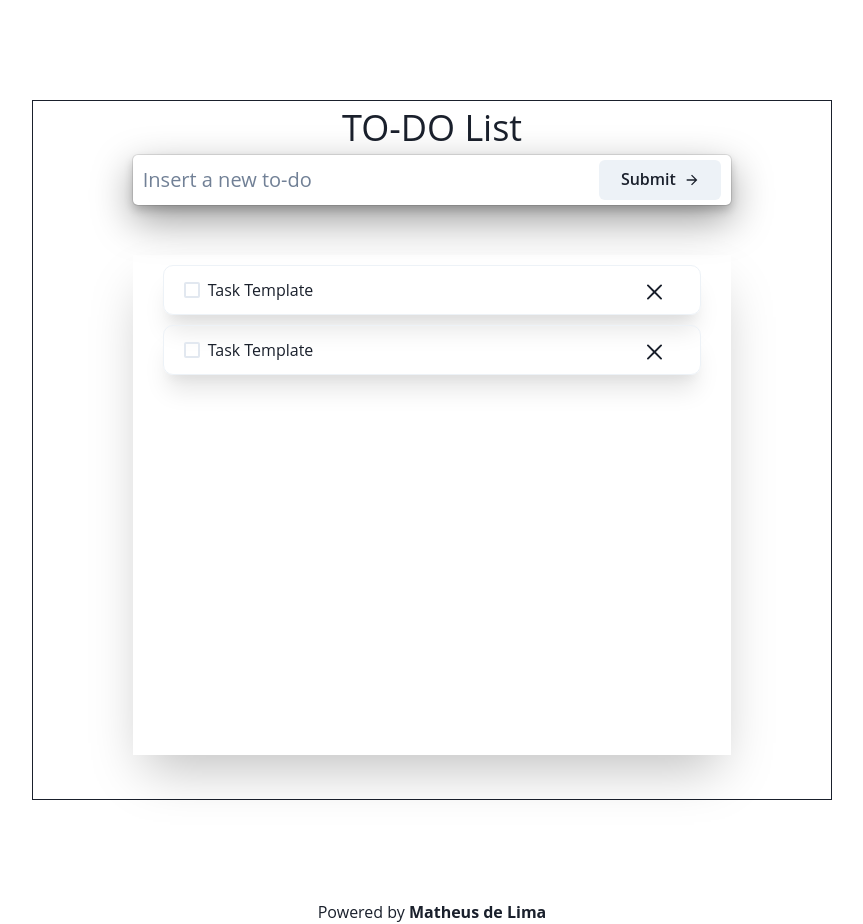
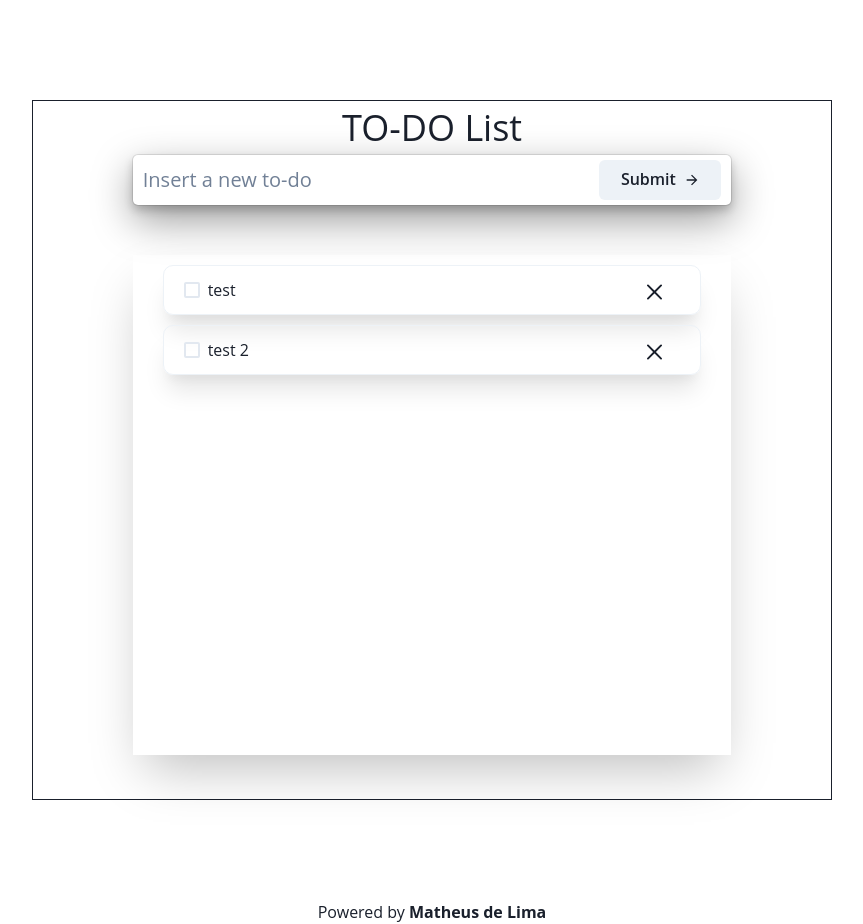
Before and after one commit to delimamatheus/todo-list, a Next.js app: page / in a window 1280 px wide. Shown: the whole page, without its empty margins (208-1071 px from the left). Built offline with nearby package versions, Linux system fonts and the light colour scheme.

Commit message:
✨ mapping `Task`

```diff
--- a/src/components/pages/Home/content.tsx
+++ b/src/components/pages/Home/content.tsx
@@ -1,6 +1,8 @@
+import { useState } from 'react'
 import { ArrowForwardIcon, CloseIcon } from "@chakra-ui/icons";
 import { Box, Button, Center, Checkbox, Divider, Input, Text } from "@chakra-ui/react";
 import { NewTODOProps } from "../../../interfaces/Home/INewTODO";
+import { TaskProps } from "../../../interfaces/Home/ITask";
 
 export function NewTODO ({
 }){
@@ -19,8 +21,10 @@ export function NewTODO ({
 }
 
 export function Task ({
+    task,
+}: TaskProps ){
+    const [isChecked, setIsChecked] = useState(task.done)
 
-} ){
     return (
         <>
             <Center>
@@ -31,7 +35,9 @@ export function Task ({
                     border={'1px'} borderRadius={'10px'} borderColor={'gray.100'} boxShadow={'xl'}
                 >
                     <Box w={'90%'} display={'flex'} flexDirection={'row'}>
-                        <Checkbox ml={'20px'} >Task Template</Checkbox>
+                        <Checkbox isChecked={isChecked} onChange={(e) => setIsChecked(e.target.checked)} ml={'20px'} >
+                            <Text>{task.name}</Text>
+                        </Checkbox>
                     </Box>
                     <Box w={'10%'} display={'flex'} flexDirection={'row'}>
                         <Box as={'button'} bg={'none'}><CloseIcon w={'15px'} /></Box>
--- a/src/interfaces/Home/ITask.tsx
+++ b/src/interfaces/Home/ITask.tsx
@@ -1,3 +1,5 @@
+import { ItemTask } from "../../components/types/Home/ItemsTask";
+
 export interface TaskProps{
-    task: []
+    task: ItemTask
 }
--- a/src/pages/index.tsx
+++ b/src/pages/index.tsx
@@ -42,7 +42,7 @@ export default function Home() {
             <Center>
               <Box mt={'50px'} w={'75%'} h={'500px'} overflowY={'auto'} boxShadow={'2xl'}>
                 {list.map((task, index)=>(
-                  <Task></Task>
+                  <Task key={index} task={task}></Task>
                 ))}
               </Box>
             </Center>
```
